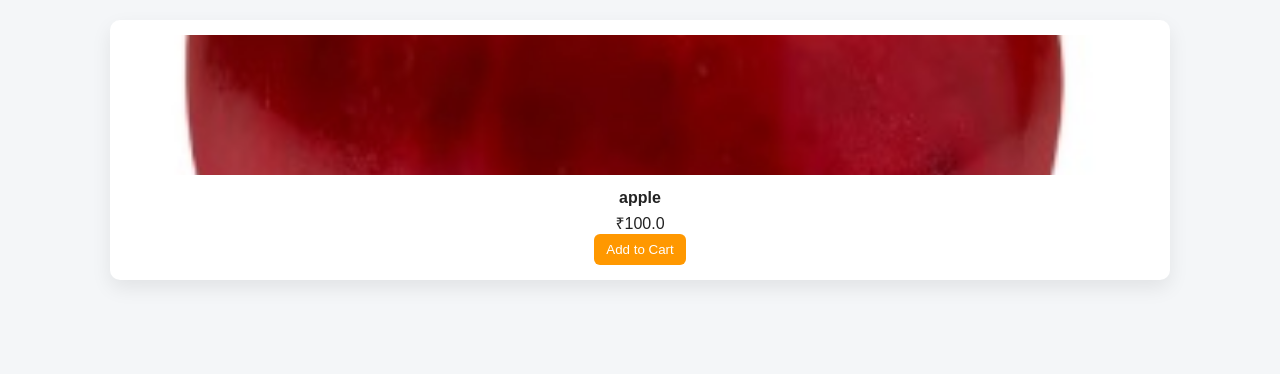
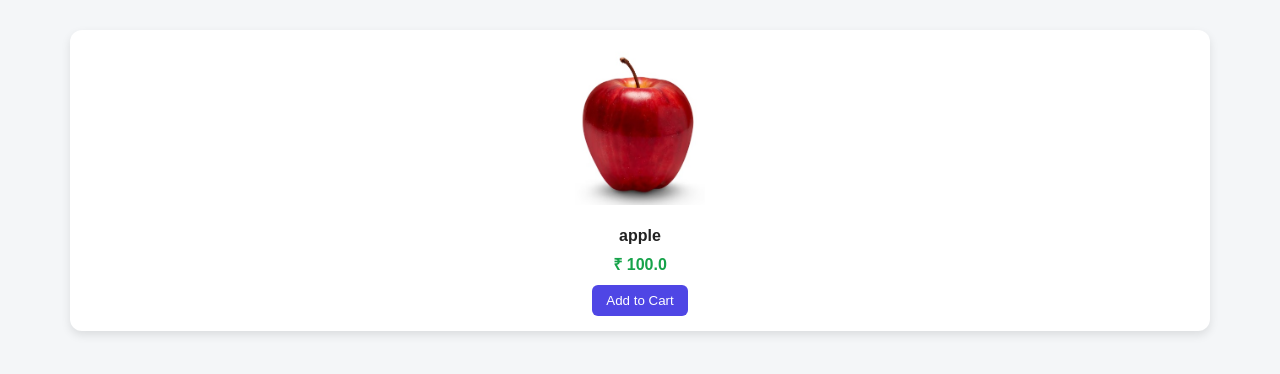
Before and after one commit to surajkharade000-dot/grocery-flask-app, a Flask app: page /products in a window 1280 px wide. Shown: the part 47-421 px from the top of the page. Run offline with Flask 3, Linux system fonts and the light colour scheme; a user stored in the database is signed in; data comes from the database, SQL or seed files in the repository.

Commit message:
Update products.html

```diff
--- a/templates/products.html
+++ b/templates/products.html
@@ -3,7 +3,69 @@
 <head>
     <title>Products</title>
     <link rel="stylesheet" href="{{ url_for('static', filename='css/style.css') }}">
+
+    <!-- EXTRA CSS (GRID + CARD LOOK) -->
+    <style>
+        .container {
+            max-width: 1200px;
+            margin: auto;
+            padding: 30px;
+        }
+
+        .products {
+            display: grid;
+            grid-template-columns: repeat(auto-fit, minmax(220px, 1fr));
+            gap: 20px;
+        }
+
+        .card {
+            background: #fff;
+            border-radius: 12px;
+            padding: 15px;
+            text-align: center;
+            box-shadow: 0 4px 10px rgba(0,0,0,0.1);
+            transition: transform 0.2s ease, box-shadow 0.2s ease;
+        }
+
+        .card:hover {
+            transform: translateY(-5px);
+            box-shadow: 0 8px 20px rgba(0,0,0,0.15);
+        }
+
+        .card img {
+            width: 100%;
+            height: 160px;
+            object-fit: contain;
+            margin-bottom: 10px;
+        }
+
+        .card h4 {
+            margin: 8px 0;
+            font-size: 16px;
+        }
+
+        .card p {
+            font-size: 16px;
+            font-weight: bold;
+            color: #16a34a;
+            margin-bottom: 10px;
+        }
+
+        .card button {
+            padding: 8px 14px;
+            border: none;
+            background: #4f46e5;
+            color: #fff;
+            border-radius: 6px;
+            cursor: pointer;
+        }
+
+        .card button:hover {
+            background: #3730a3;
+        }
+    </style>
 </head>
+
 <body>
 
 <div class="navbar">
@@ -18,15 +80,17 @@
     <div class="products">
         {% for p in products %}
         <div class="card">
-            <img src="{{ p.image }}" alt="">
+            <img src="{{ p.image }}" alt="{{ p.name }}">
             <h4>{{ p.name }}</h4>
-            <p>₹{{ p.price }}</p>
+            <p>₹ {{ p.price }}</p>
+
             <form method="POST" action="/add-to-cart/{{ p.id }}">
-                <button>Add to Cart</button>
+                <button type="submit">Add to Cart</button>
             </form>
         </div>
         {% endfor %}
     </div>
 </div>
+
 </body>
 </html>
```
